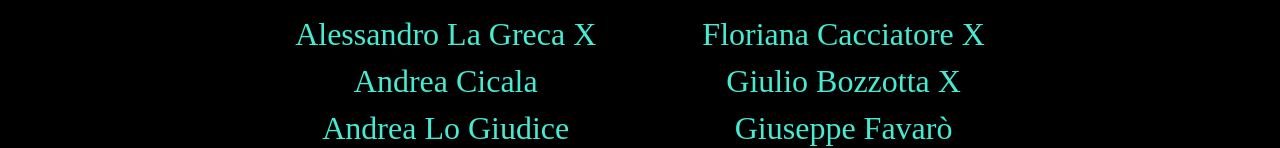
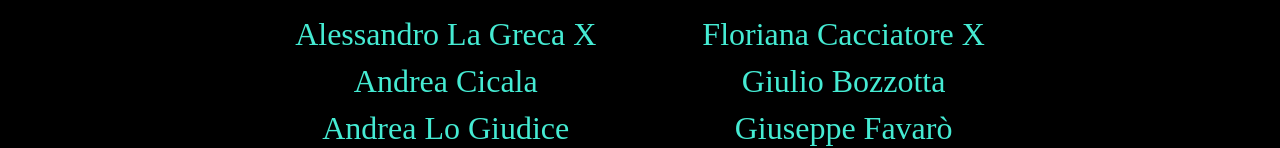
Before and after one commit to Bluealastor/list_git_bootcamp_edgemony, a plain HTML site: page index.html in a window 1280 px wide. Shown: the part 808-956 px from the top of the page. Drawn offline with Linux system fonts and the light colour scheme; a script that the page names is missing.

Commit message:
Update index.html

```diff
--- a/index.html
+++ b/index.html
@@ -39,7 +39,7 @@
         <div class="col2">
             <a class="users" href="https://github.com/underneathestars/Edgemony">Federica Centorbi</a>
             <a class="users" href="">Floriana Cacciatore   X</a>
-            <a class="users" href="https://github.com/Gibis93/esercitazioni">Giulio Bozzotta    X</a>
+            <a class="users" href="https://github.com/Gibis93/esercitazioni">Giulio Bozzotta</a>
             <a class="users" href="https://github.com/giuseppefavaro/esercitazioni-bootcamp">Giuseppe Favarò</a>
             <a class="users" href="https://github.com/Gar1994/esercitazioni-bootcamp">Grazia Alessia Rappa</a>
             <a class="users" href="">Marco Terrana    X</a>
```
